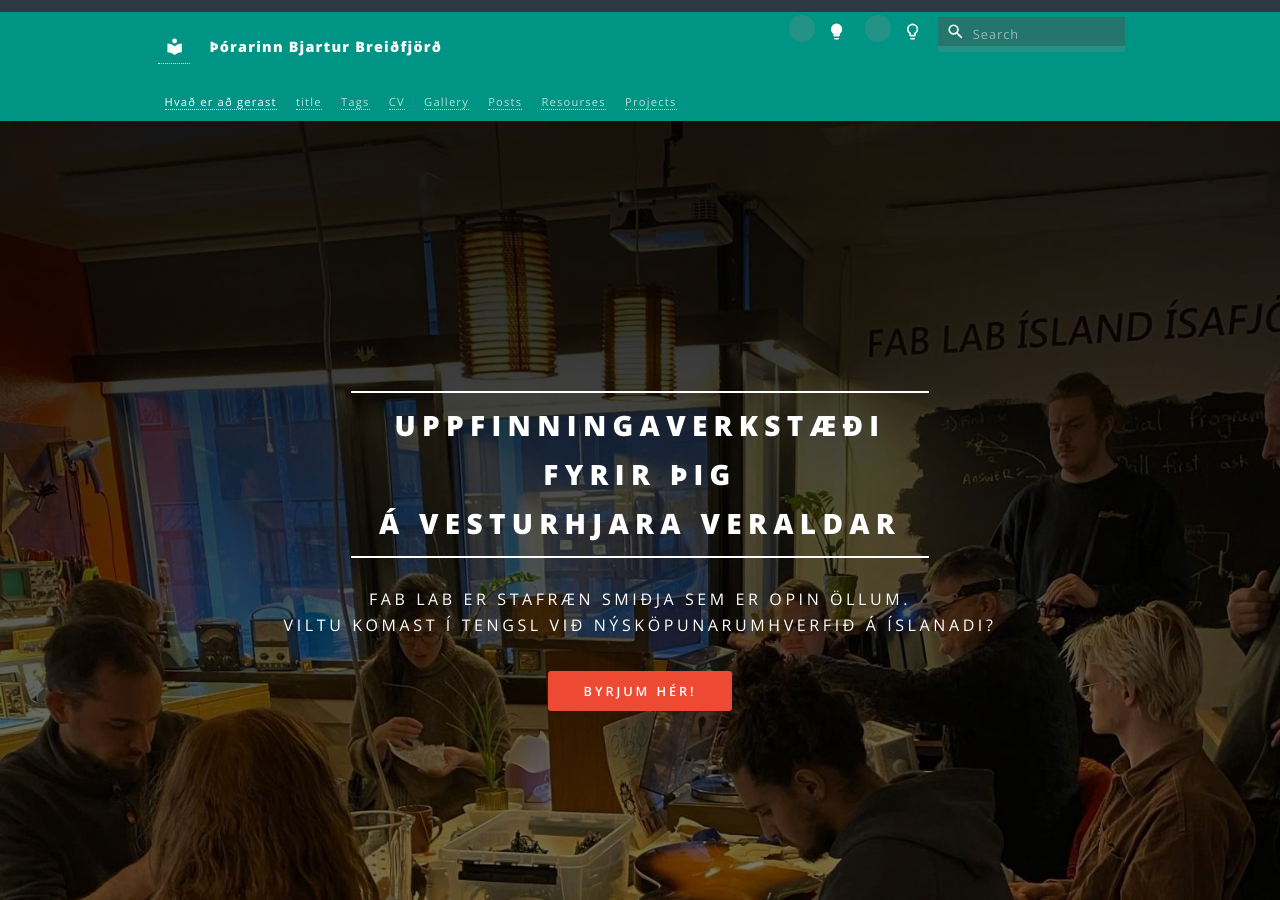
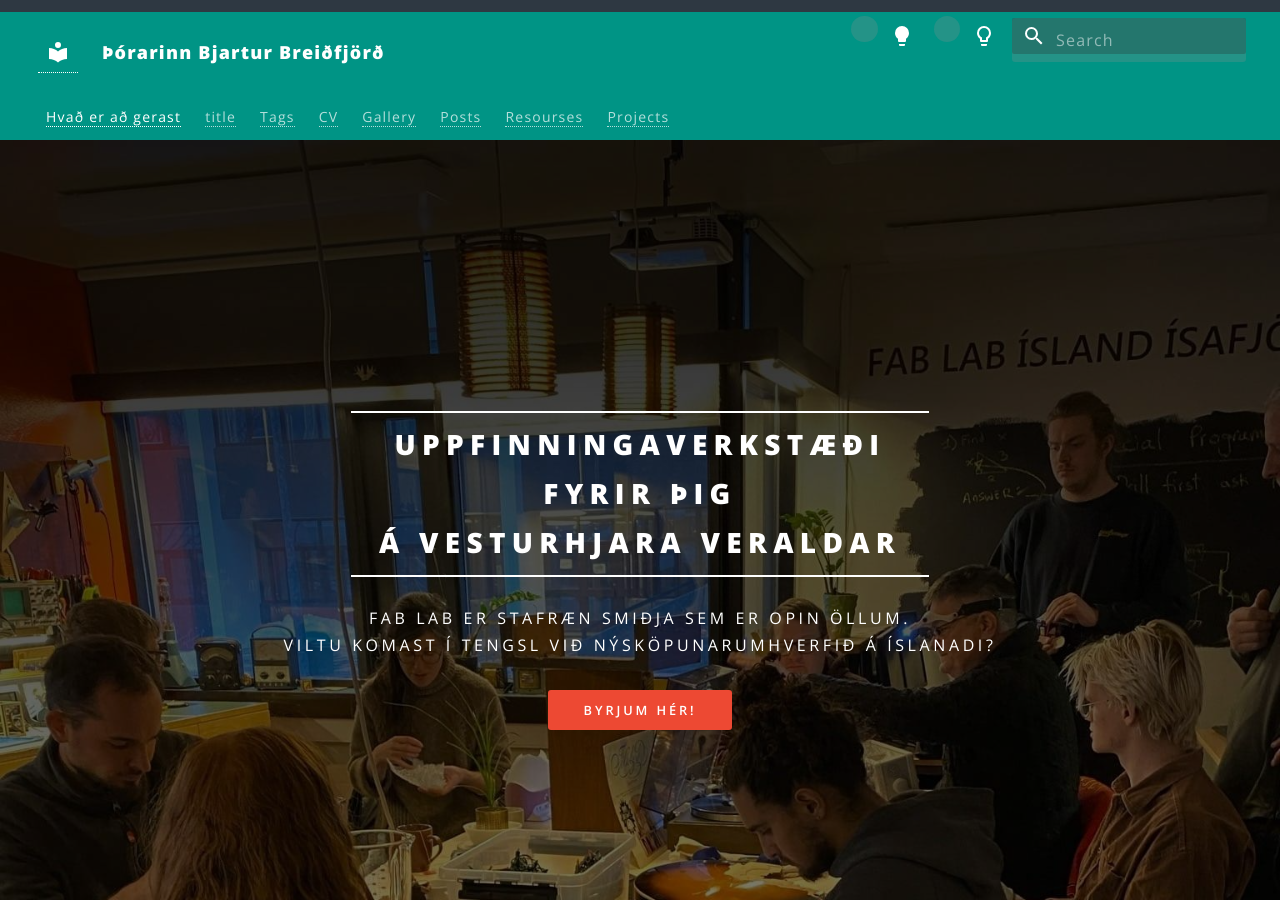
Before and after one commit to hanndoddi/mkdocs, an MkDocs documentation site: the page built from docs/index.md, in a window 1280 px wide and 900 px high. Built offline with MkDocs 1.6.1 and Material for MkDocs 9.7.7, drawn with Linux system fonts in a browser that asks for light colours; nearby versions of some CDN libraries; library files that are not in the unit come from our copies.

Commit message:
bigger menu

```diff
--- a/material/overrides/main-styles.html
+++ b/material/overrides/main-styles.html
@@ -27,7 +27,7 @@
 	Free for personal and commercial use under the CCA 3.0 license (html5up.net/license)
 */
 
-html, body, div, span, applet, object,
+/* html, body, div, span, applet, object,
 iframe, h1, h2, h3, h4, h5, h6, p, blockquote,
 pre, a, abbr, acronym, address, big, cite,
 code, del, dfn, em, img, ins, kbd, q, s, samp,
@@ -43,7 +43,8 @@ section, summary, time, mark, audio, video {
 	border: 0;
 	font-size: 100%;
 	font: inherit;
-	vertical-align: baseline;}
+	vertical-align: baseline;} */
+
 
 article, aside, details, figcaption, figure,
 footer, header, hgroup, menu, nav, section {
@@ -4038,4 +4039,5 @@ input, select, textarea {
     <!--her endar tetta-->
 
 
+
     {% endblock %}
```
